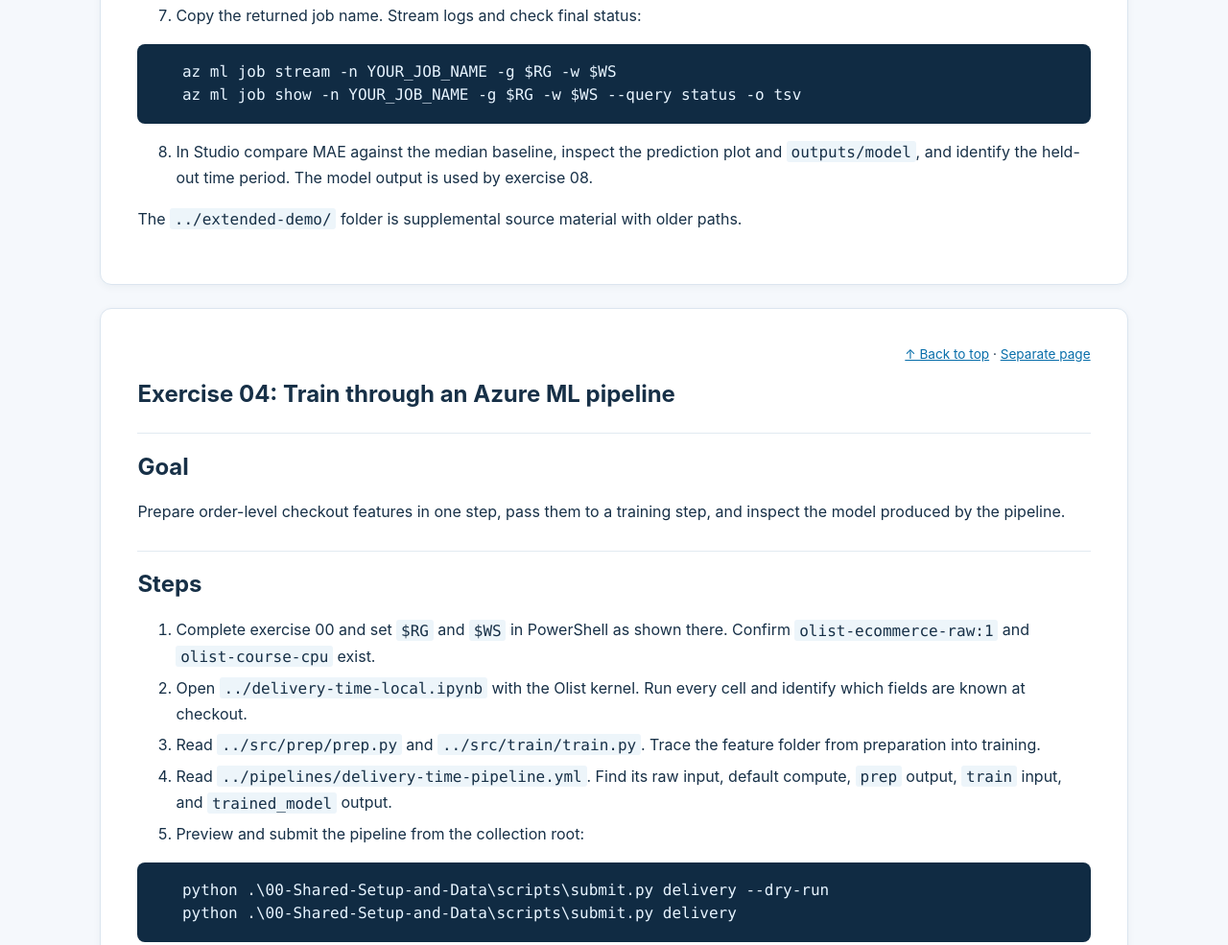
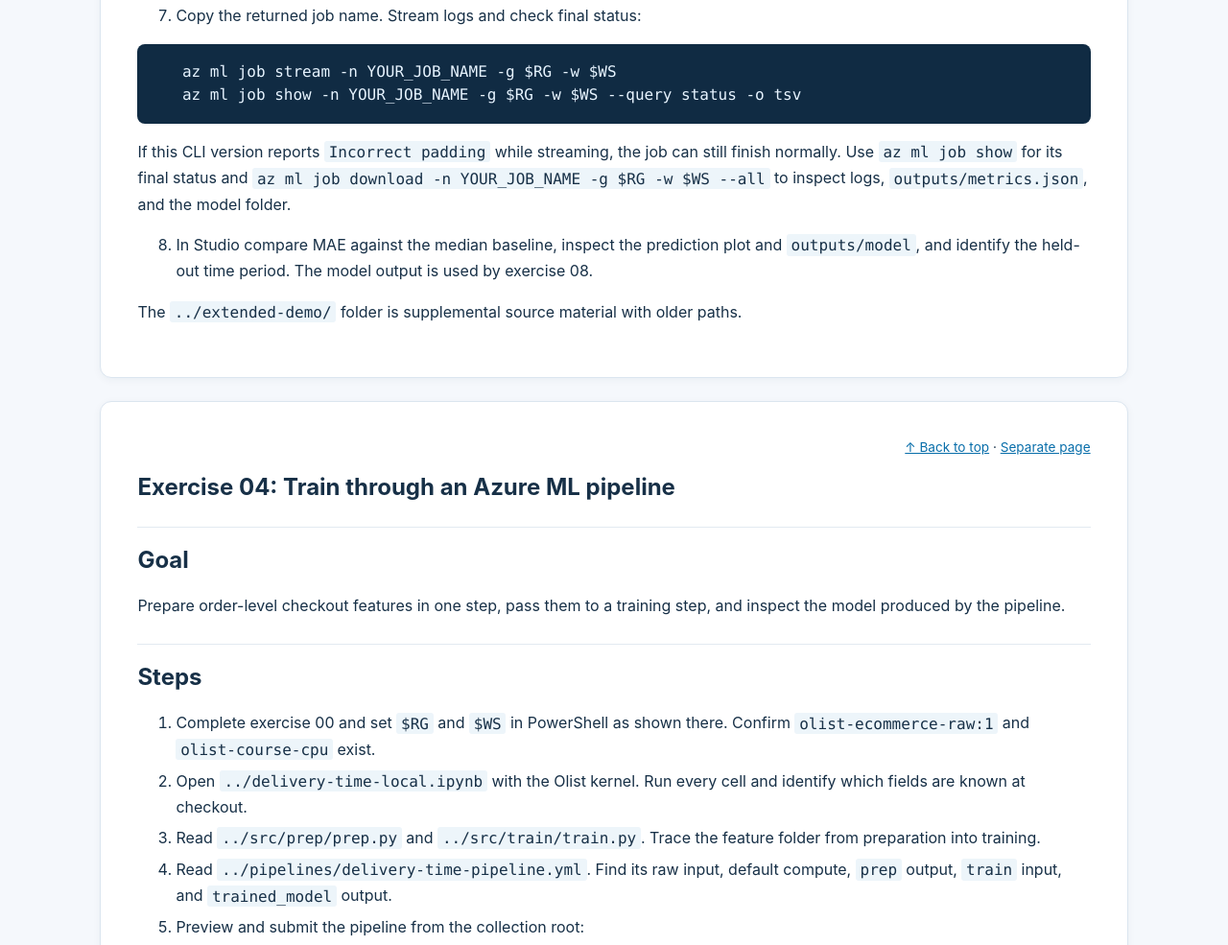
Before and after one commit to kavsrd13/operationalize-ml-models-labs, a plain HTML site: page index.html in a window 1280 px wide. Shown: the part 4805-5790 px from the top of the page at 96% size. Drawn offline with Linux system fonts and the light colour scheme.

Commit message:
Document live shared-compute training validation

```diff
--- a/index.html
+++ b/index.html
@@ -103,6 +103,7 @@
 </ol>
 <pre><code>   az ml job stream -n YOUR_JOB_NAME -g $RG -w $WS
    az ml job show -n YOUR_JOB_NAME -g $RG -w $WS --query status -o tsv</code></pre>
+<p>If this CLI version reports <code>Incorrect padding</code> while streaming, the job can still finish normally. Use <code>az ml job show</code> for its final status and <code>az ml job download -n YOUR_JOB_NAME -g $RG -w $WS --all</code> to inspect logs, <code>outputs/metrics.json</code>, and the model folder.</p>
 <ol start="8">
 <li>In Studio compare MAE against the median baseline, inspect the prediction plot and <code>outputs/model</code>, and identify the held-out time period. The model output is used by exercise 08.</li>
 </ol>
@@ -354,6 +355,7 @@ az ml online-endpoint delete -n YOUR_UNIQUE_ENDPOINT --yes `
 <li><strong>Login failed:</strong> compare the OIDC credential&#x27;s exact <code>repo:...:ref:refs/heads/main</code> subject with your GitHub repository and branch; check client, tenant, and subscription IDs.</li>
 <li><strong>Resource check failed:</strong> run exercise 00 again with <code>--create-cluster</code>, verify the same workspace variables, and check the OIDC identity&#x27;s workspace role.</li>
 <li><strong>Training failed:</strong> open the Azure ML job link or job name in Studio and read <code>user_logs/std_log.txt</code>. The workflow reports the actual Azure ML final status.</li>
+<li><strong>Log streaming says <code>Incorrect padding</code>:</strong> inspect the final <code>Status</code> in the workflow summary. The workflow checks Azure ML status separately, so a local log-stream error alone does not mark a completed training job as failed.</li>
 </ul>
 <h2>Validation status</h2>
 <p>The workflow and YAML are checked locally. The GitHub OIDC run requires each learner&#x27;s own repository identity and has not yet been executed in GitHub Actions.</p></section></div></main><footer>Run cloud commands in your own Azure ML workspace. See each lab's validation status.</footer></body></html>
```
Also changed, not shown: 03-Freight-Regression-Training/Instruction/index.html (+1 -0 lines), 11-Automate-Model-Training-GitHub-Actions/Instruction/index.html (+1 -0 lines), 4 other files.
